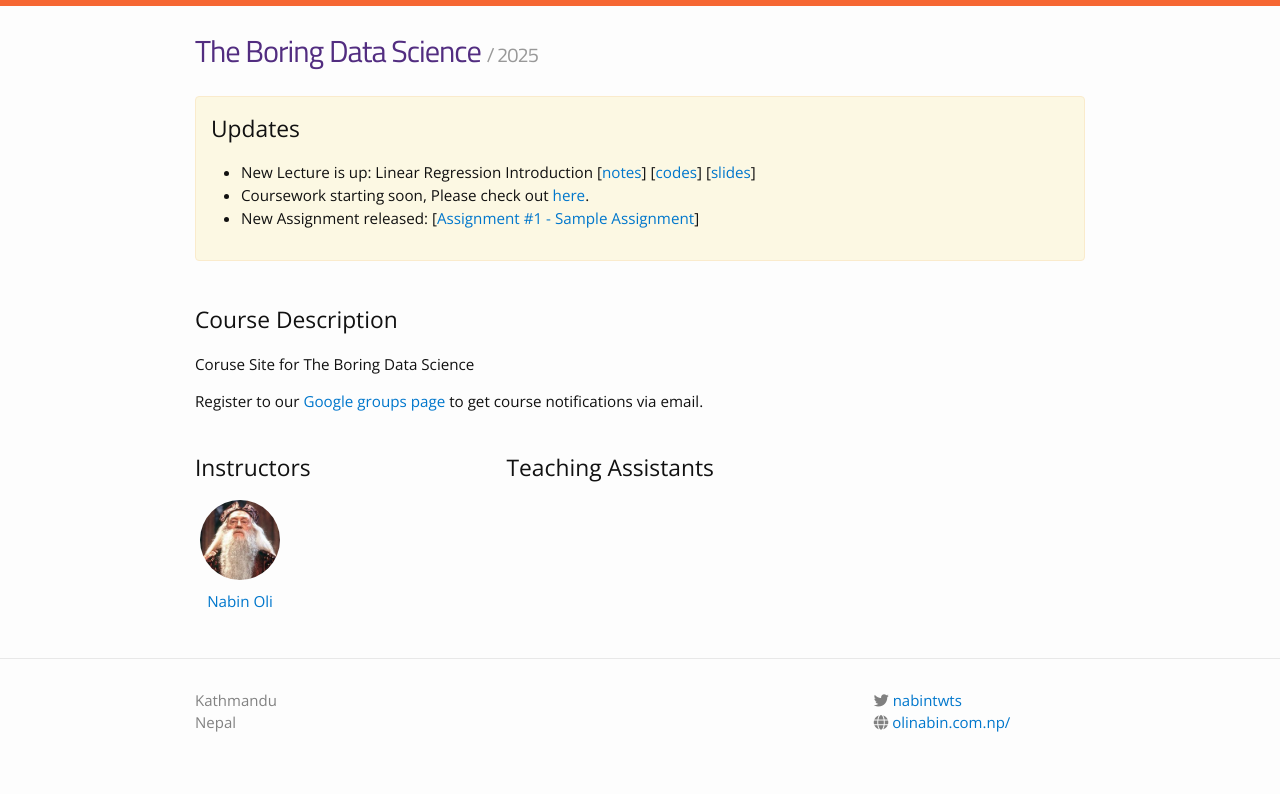
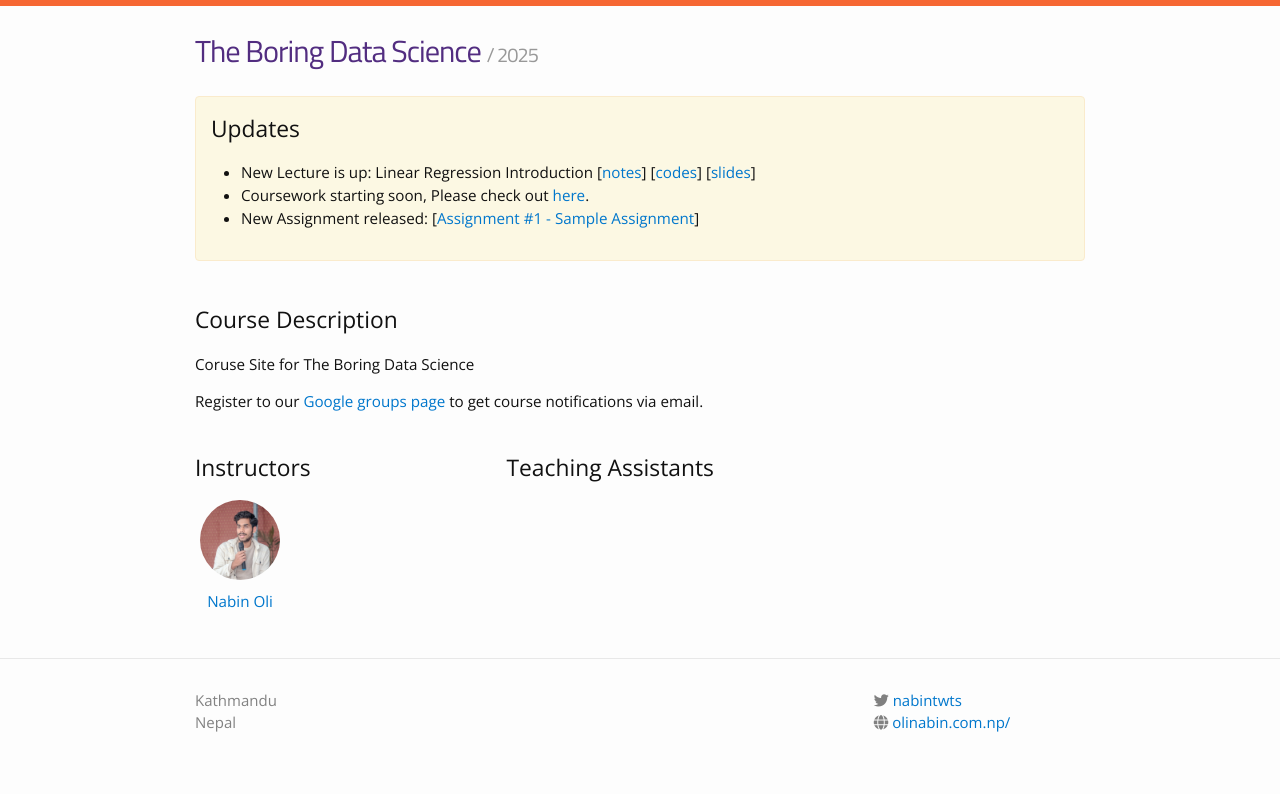
Before and after one commit to nabin2004/The-Boring-Data-Science, a Jekyll site: the page built from docs/index.md, in a window 1280 px wide. Shown: the part 140-934 px from the top of the page. Built offline with Jekyll 4.4.1, drawn with Linux system fonts in a browser that asks for light colours; nearby versions of some CDN libraries.

Commit message:
Added Nabin

```diff
--- a/docs/_data/people.yml
+++ b/docs/_data/people.yml
@@ -1,6 +1,6 @@
 instructors:
   - name: Nabin Oli
-    profile_pic: /_images/pp/dumbledore.jpg
+    profile_pic: /_images/pp/nabin.jpg
     webpage: https://olinabin.com.np
   # - name: Minerva McGonagall
   #   profile_pic: /_images/pp/mcgonagall.jpg
```
Also changed, not shown: docs/_images/pp/nabin.jpg (added).
